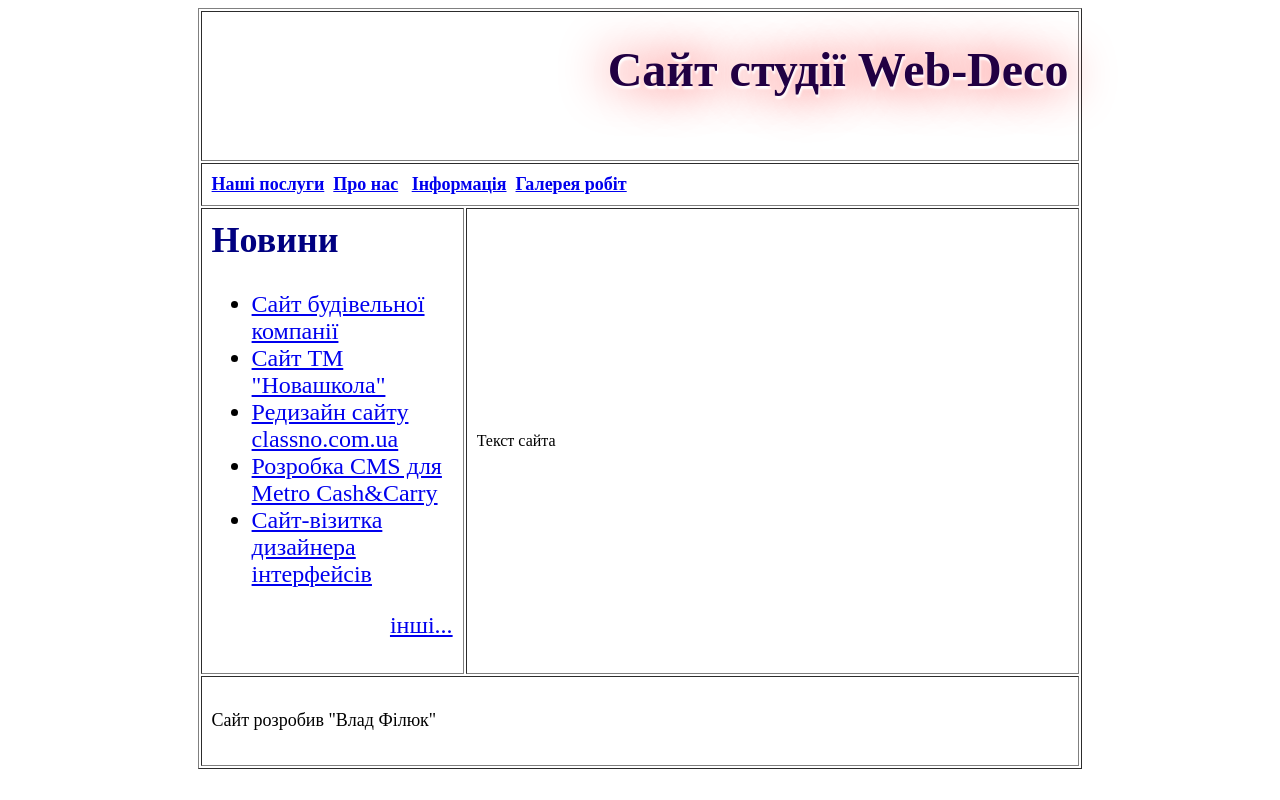
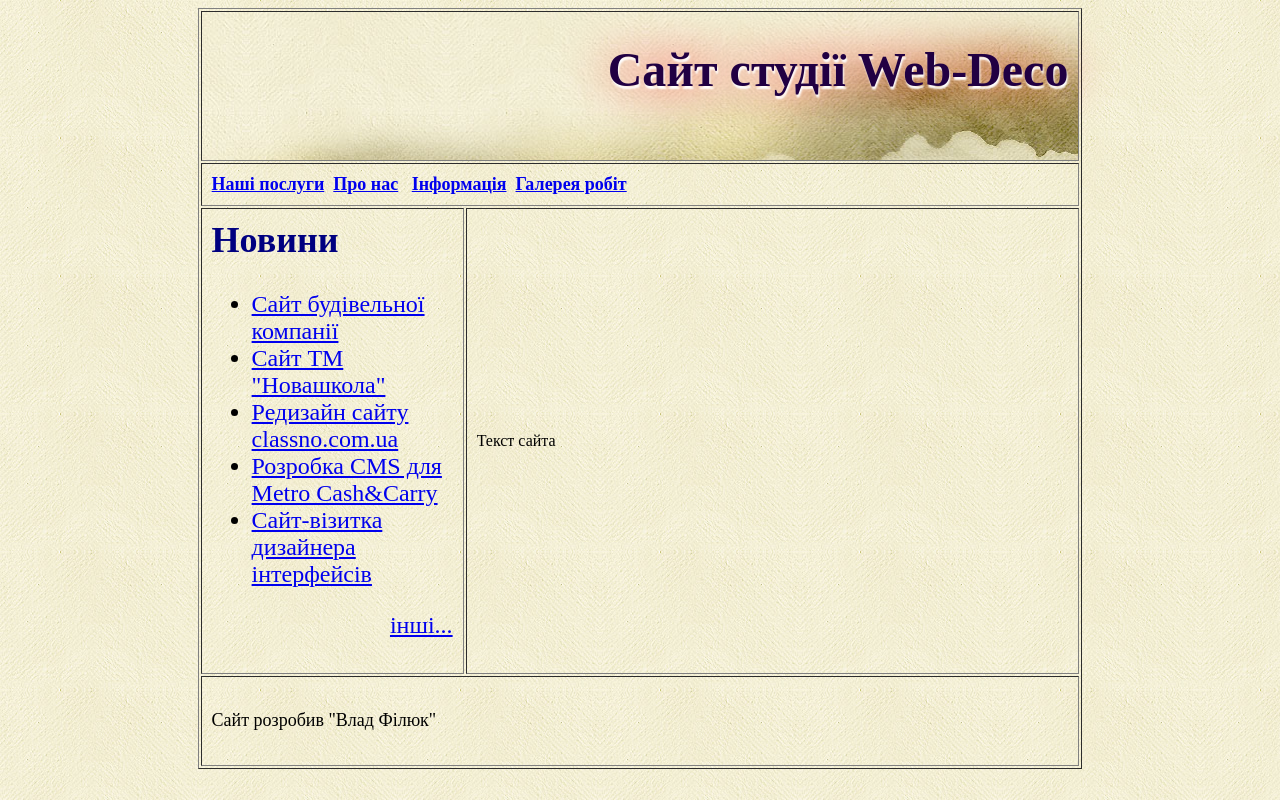
Before and after one commit to VladFil26/WebDeko, a plain HTML site: page index.html in a window 1280 px wide. Drawn offline with Linux system fonts and the light colour scheme.

Commit message:
10 - bakground h1

```diff
--- a/index.html
+++ b/index.html
@@ -13,7 +13,7 @@ font-size: 2em;
  <body background="images/bg.jpg">
      <table border="1" align="center" cellpadding="10" width="70%">
 <tr>
-<td colspan="2" height="150" align="right" hspace="5"><font size="5" color="Maroon"><h1 class="shadowtext">Сайт студії Web-Deco</h1></font>
+<td background="images/bg-3.jpg" colspan="2" height="150" align="right" hspace="5"><font size="5" color="Maroon"><h1 class="shadowtext">Сайт студії Web-Deco</h1></font>
 </td>
 </tr><tr>
 <td colspan="2">
```
Also changed, not shown: images/bg-2.jpg (added), images/bg-3.jpg (added), images/bg.jpg (added), images/bullet.gif (added), images/graphic.jpg (added), images/html.jpg (added), images/logo.png (added), images/penzli.jpg (added).
